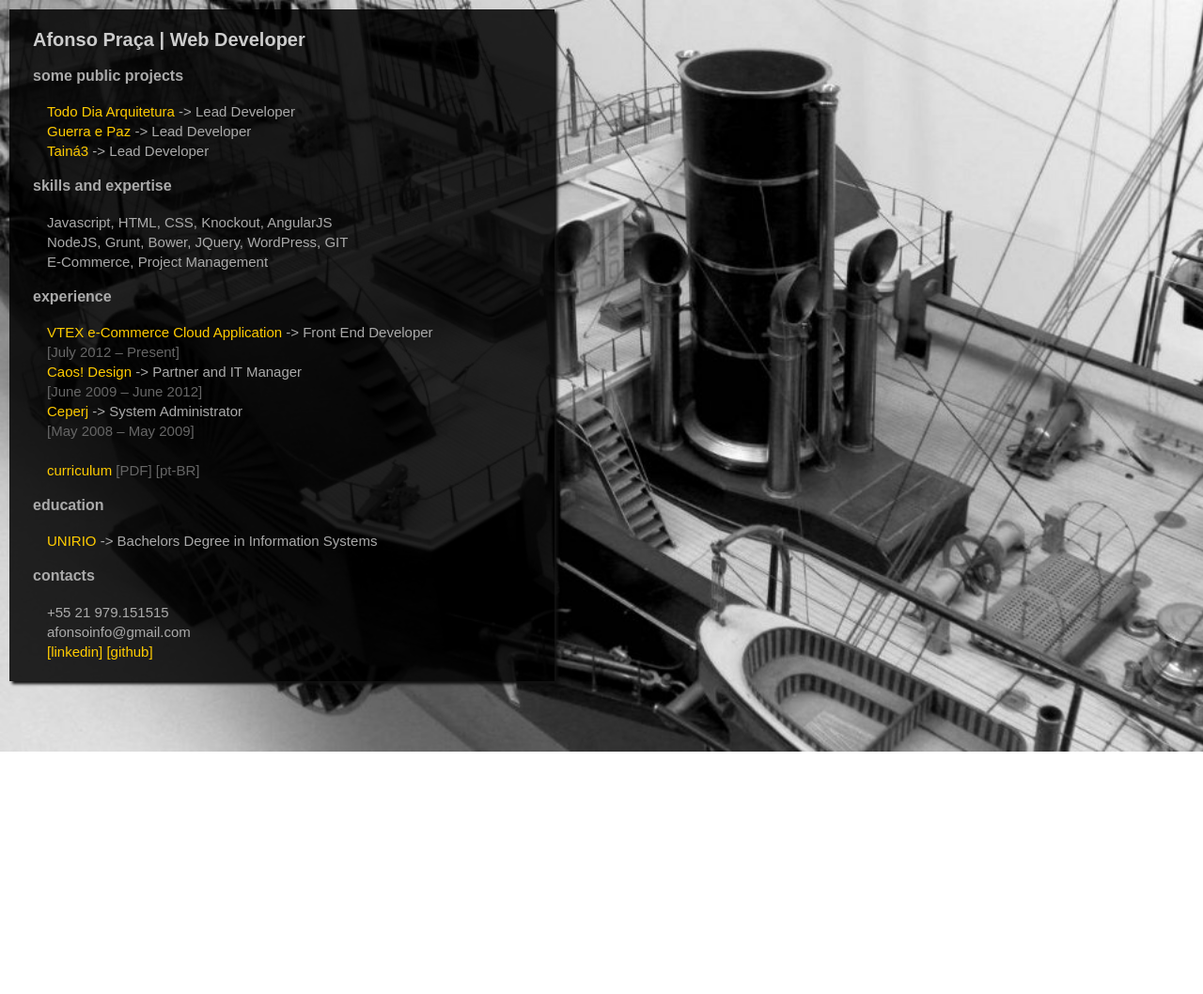
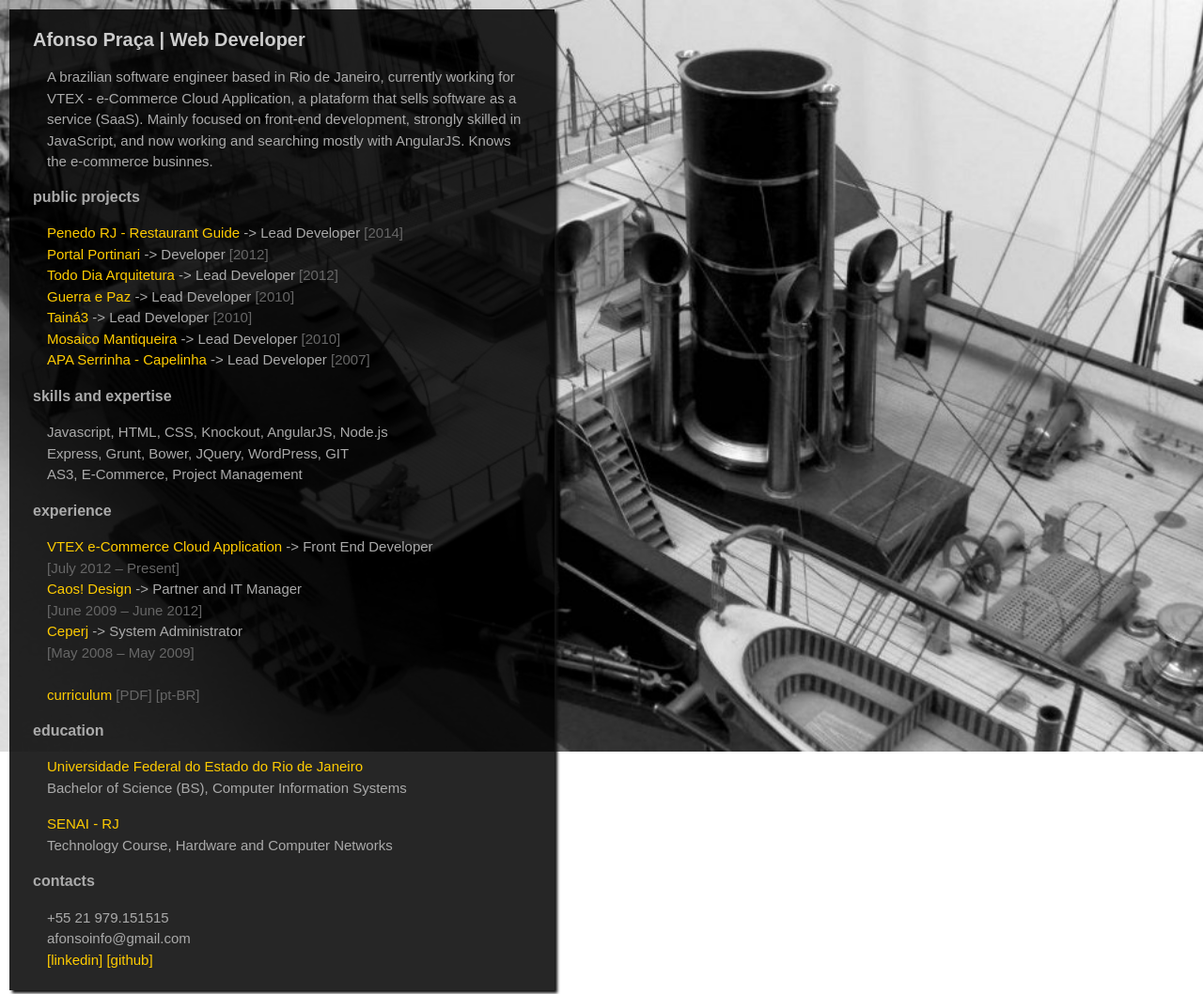
Before and after one commit to afonso-praca/afonso-praca-website, a plain HTML site: page index.html in a window 1280 px wide. Shown: the top 1058 px of the page at 94% size. Before the commit the page ends 800 px from the top, so only its background shows below. Drawn offline with nearby package versions, Linux system fonts and the light colour scheme; a web font is replaced by a local one.

Commit message:
intro text added

```diff
--- a/css/style.css
+++ b/css/style.css
@@ -249,6 +249,16 @@ body {
   padding-bottom: 5px;
 }
 
+p {
+	color: #AAA;
+	font-family: 'PT Mono', sans-serif;
+	font-size: 15px;
+	max-width: 560px;
+	padding-left: 40px;
+	padding-right: 30px;
+	line-height: 150%;
+}
+
 #bg{
   position: fixed;
   z-index: 1;
@@ -283,6 +293,7 @@ ul li {
   list-style-type: none;
   list-style-position: outside;
   max-width: 560px;
+	line-height: 150%;
 }
 
 ul li .dates {
--- a/index.html
+++ b/index.html
@@ -13,20 +13,29 @@
 	<div id="wrapper">
 		<div id="content">
 			<h1>Afonso Praça | Web Developer</h1>
+			<section>
+				<div>
+					<p>A brazilian software engineer based in Rio de Janeiro, currently working for VTEX - e-Commerce Cloud Application, a plataform that sells software as a service (SaaS). Mainly focused on front-end development, strongly skilled in JavaScript, and now working and searching mostly with AngularJS. Knows the e-commerce businnes.</p>
+				</div>
+			</section>
 			<section id="projetos">
-				<h2>some public projects</h2>
+				<h2>public projects</h2>
 				<ul>
-					<li><a href="http://tododiaarquitetura.com.br/" target="_blank">Todo Dia Arquitetura</a> -> Lead Developer</li>
-					<li><a href="http://www.guerraepaz.org.br/" target="_blank">Guerra e Paz</a> -> Lead Developer</li>
-					<li><a href="http://taina3.com.br/" target="_blank">Tainá3</a> -> Lead Developer</li>
+					<li><a href="http://penedorj.com.br/" target="_blank">Penedo RJ - Restaurant Guide</a> -> Lead Developer <span class="dates">[2014]</span></li>
+					<li><a href="http://www.portinari.org.br/" target="_blank">Portal Portinari</a> -> Developer <span class="dates">[2012]</span></li>
+					<li><a href="http://tododiaarquitetura.com.br/" target="_blank">Todo Dia Arquitetura</a> -> Lead Developer <span class="dates">[2012]</span></li>
+					<li><a href="http://www.guerraepaz.org.br/" target="_blank">Guerra e Paz</a> -> Lead Developer <span class="dates">[2010]</span></li>
+					<li><a href="http://taina3.com.br/" target="_blank">Tainá3</a> -> Lead Developer <span class="dates">[2010]</span></li>
+					<li><a href="http://www.mosaicomantiqueira.org.br/" target="_blank">Mosaico Mantiqueira</a> -> Lead Developer <span class="dates">[2010]</span></li>
+					<li><a href="http://www.resende.rj.gov.br/apaserrinhacapelinha/" target="_blank">APA Serrinha - Capelinha</a> -> Lead Developer <span class="dates">[2007]</span></li>
 				</ul>
 			</section>
 			<section id="areas">
 				<h2>skills and expertise</h2>
 				<ul>
-					<li>Javascript, HTML, CSS, Knockout, AngularJS<br/>
-						NodeJS, Grunt, Bower, JQuery, WordPress, GIT<br/>
-						E-Commerce, Project Management
+					<li>Javascript, HTML, CSS, Knockout, AngularJS, Node.js<br/>
+						Express, Grunt, Bower, JQuery, WordPress, GIT<br/>
+						AS3, E-Commerce, Project Management
 				</ul>
 			</section>
 			<section id="experiencia">
@@ -52,7 +61,14 @@
 			<section id="education">
 				<h2>education</h2>
 				<ul>
-					<li><a href="http://bsi.uniriotec.br/" target="_blank">UNIRIO</a> -> Bachelors Degree in Information Systems</li>
+					<li><a href="http://bsi.uniriotec.br/" target="_blank">Universidade Federal do Estado do Rio de Janeiro</a>
+						<br/><span>Bachelor of Science (BS), Computer Information Systems</span>
+					</li>
+				</ul>
+				<ul>
+					<li><a href="http://www.firjan.org.br/data/pages/2C908CE92593A88101259E112B9C50DA.htm" target="_blank">SENAI - RJ</a>
+						<br/><span>Technology Course, Hardware and Computer Networks</span>
+					</li>
 				</ul>
 			</section>
 			<section id="contatos">
@@ -61,7 +77,7 @@
 					<li>+55 21 979.151515</li>
 					<li>afonsoinfo@gmail.com</li>
 					<li>
-						<a href="http://br.linkedin.com/in/afonsopraca/" target="_blank">[linkedin]</a>
+						<a href="http://www.linkedin.com/in/afonsopraca" target="_blank">[linkedin]</a>
 						<a href="https://github.com/afonso-praca" target="_blank">[github]</a>
 					</li>
 				</ul>
```
